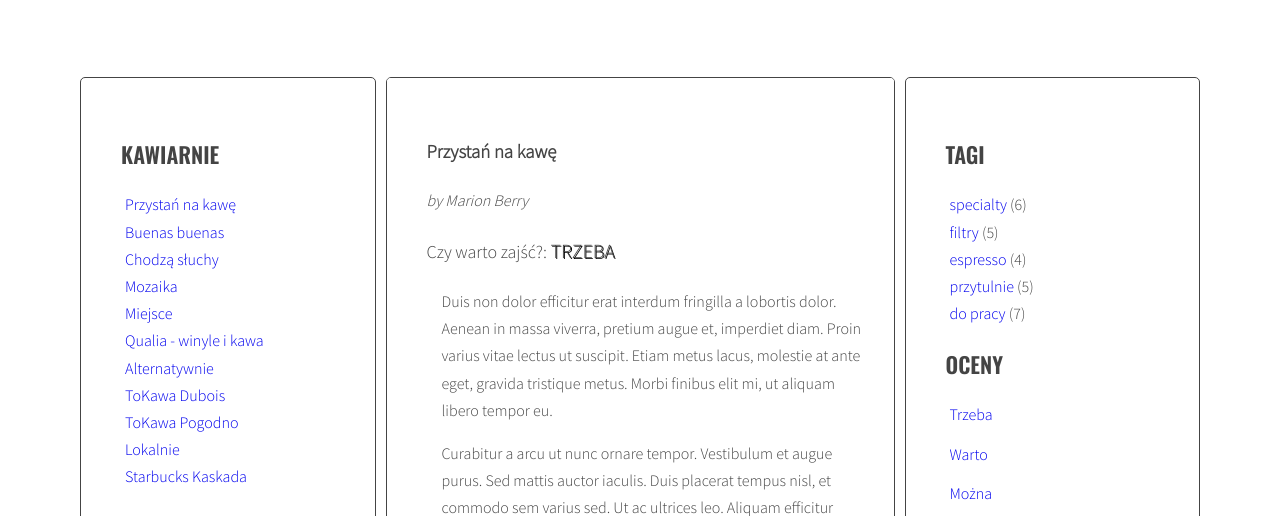
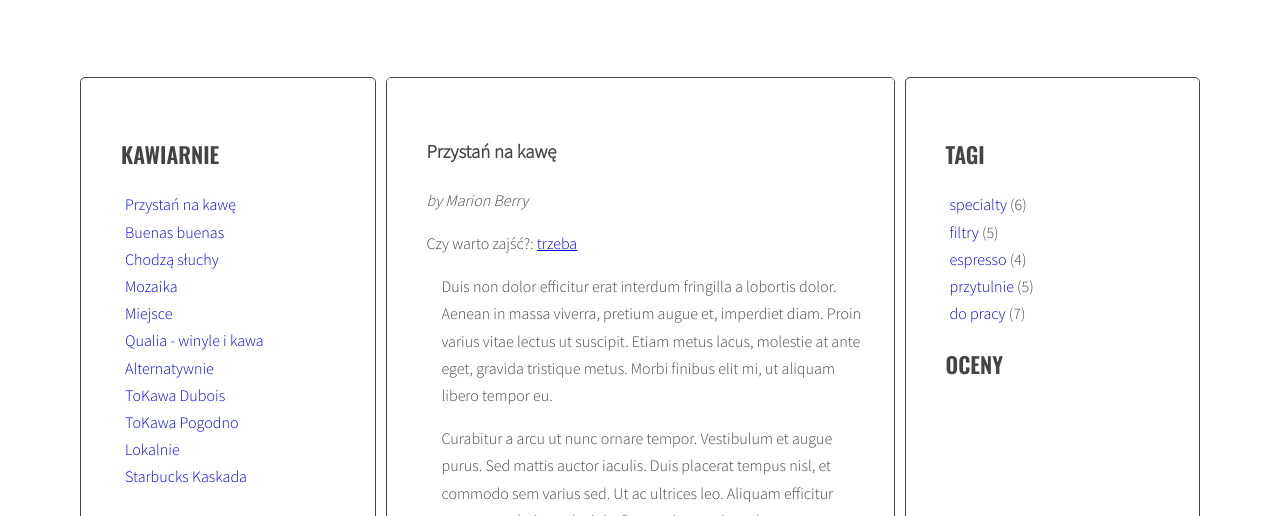
Before and after one commit to gitmaciejpiotr/javascript-blog, a website: page index.html in a window 1280 px wide. Shown: the part 261-777 px from the top of the page. Drawn offline with nearby package versions, Linux system fonts and the light colour scheme.

Commit message:
Fixed generateGrades function - now adds a element instead of span

```diff
--- a/index.html
+++ b/index.html
@@ -303,26 +303,6 @@
                     </ul>
                     <h2 class="section-title">Oceny</h2>
                     <ul class="list grades">
-                        <li>
-                            <a href="#">
-                                <span class="grade">Trzeba</span>
-                            </a>
-                        </li>
-                        <li>
-                            <a href="#">
-                                <span class="grade">Warto</span>
-                            </a>
-                        </li>
-                        <li>
-                            <a href="#">
-                                <span class="grade">Można</span>
-                            </a>
-                        </li>
-                        <li>
-                            <a href="#">
-                                <span class="grade">Nie warto</span>
-                            </a>
-                        </li>
                     </ul>
                 </aside>
             </main>
--- a/js/script.js
+++ b/js/script.js
@@ -165,7 +165,7 @@
 
   const addClickListenersToTags = function(){
     /* find all links to tags */
-    const linksToTags = document.querySelectorAll('.post-tags .list li')
+    const linksToTags = document.querySelectorAll('.post-tags .list li');
 
     /* START LOOP: for each link */
     for (let linkToTag of linksToTags){
@@ -186,7 +186,7 @@
 
     /* START LOOP: for every article: */
     for (let article of articlesAll) {
-      /* find tags wrapper */
+      /* find grade wrapper */
       const wrapper = article.querySelector(optArticleAuthorSelector);
 
       /* make html variable with empty string */
@@ -196,12 +196,10 @@
       const grade = article.getAttribute('data-grade');
 
       /* generate HTML of the link */
-      const linkHTML  = '<span> ' + grade + '</span>';
+      const linkHTML  = '<a href="#grade-' + grade + '">' + grade + '</a>';
 
       /* add generated code to html variable */
       html = html + linkHTML;
-
-      /* END LOOP: for each tag */
 
       /* insert HTML of all the links into the tags wrapper */
       wrapper.innerHTML = wrapper.innerHTML + html;
@@ -212,7 +210,11 @@
 
   generateGrades();
 
-  /* Write function addClickListenersToAuthors similar to addClickListenersToTags func */
 
-  /* Write function authorClickHandler similar to tagClickHandler func */
+  /* Write function gradeClickHandler similar to tagClickHandler func */
+
+
+  /* Write function addClickListenersToGrades similar to addClickListenersToTags func */
+
+
 }
--- a/sass/style.scss
+++ b/sass/style.scss
@@ -146,18 +146,6 @@ body {
   }
 }
 
-.post-givenGrade {
-  text-transform: uppercase;
-  text-shadow: 1px 1px black;
-  font-size: 20px;
-}
-
-.post-givenGrade .question {
-  text-transform: none;
-  text-shadow: none;
-  font-size: 18px;
-}
-
 /* Post */
 
 .post {
```
Also changed, not shown: css/style.css, 1 other file.
